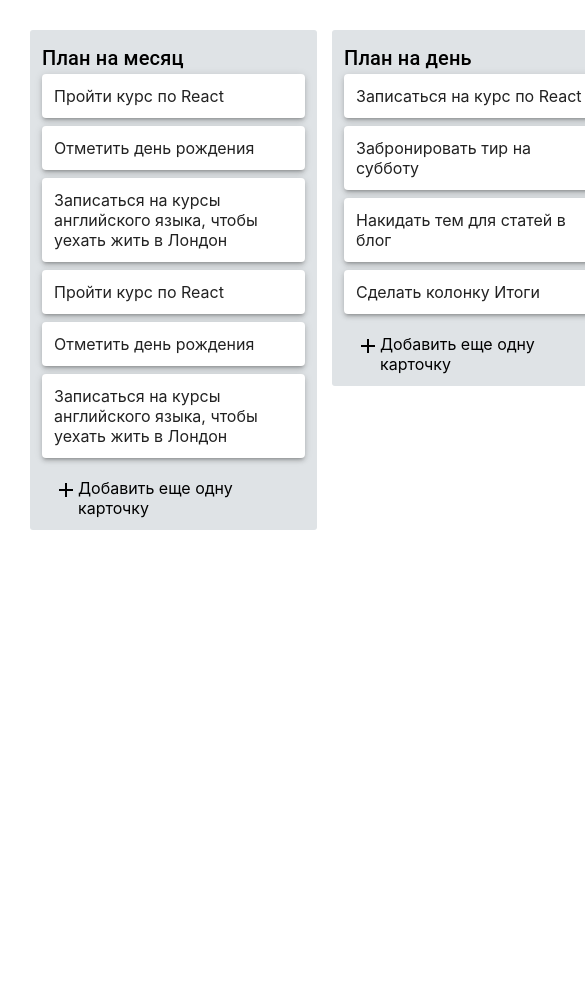
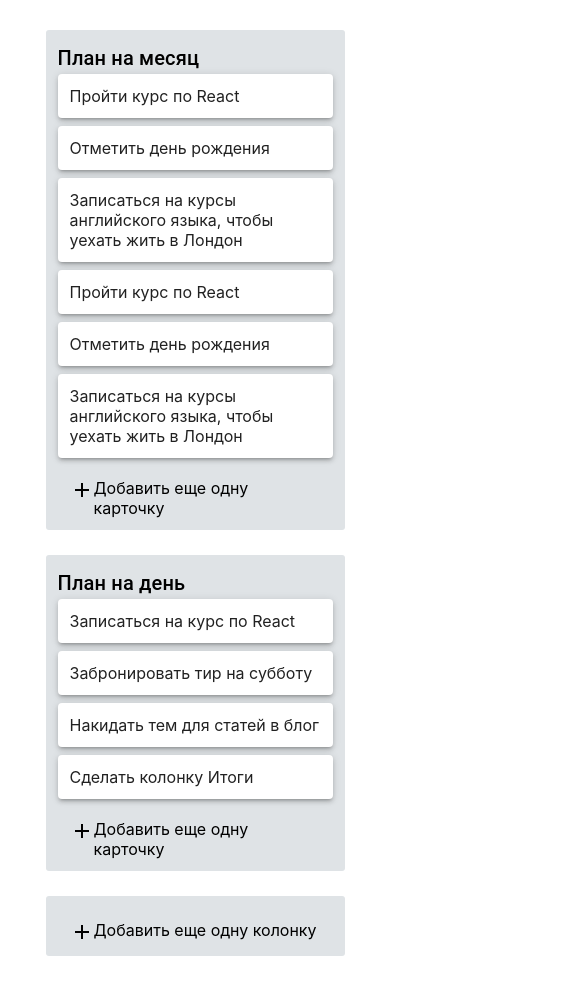
Before and after one commit to 1used23/kanban-board, a React (Create React App) app: page / in a window 390 px wide. Shown: the top 994 px of the page, 585 px wide, since content can reach past the window. Before the commit the page ends 844 px from the top, so only its background shows below. Built offline with nearby package versions, Linux system fonts and the light colour scheme; the HTML template or start-up script is replaced by a standard one.

Commit message:
media queries

```diff
--- a/src/App.css
+++ b/src/App.css
@@ -6,3 +6,10 @@ body {
   display: flex;
   align-items: flex-start;
 }
+
+@media screen and (max-width: 768px) {
+  .App {
+    flex-direction: column;
+    align-items: center;
+  }
+}
--- a/src/components/Panel/Panel.css
+++ b/src/components/Panel/Panel.css
@@ -21,3 +21,11 @@
 .panel__bottom-add-btn {
   padding-top: 12px;
 }
+
+@media screen and (max-width: 768px) {
+  .panel {
+    width: 100%;
+    margin-bottom: 25px;
+    margin-right: 0;
+  }
+}
```
